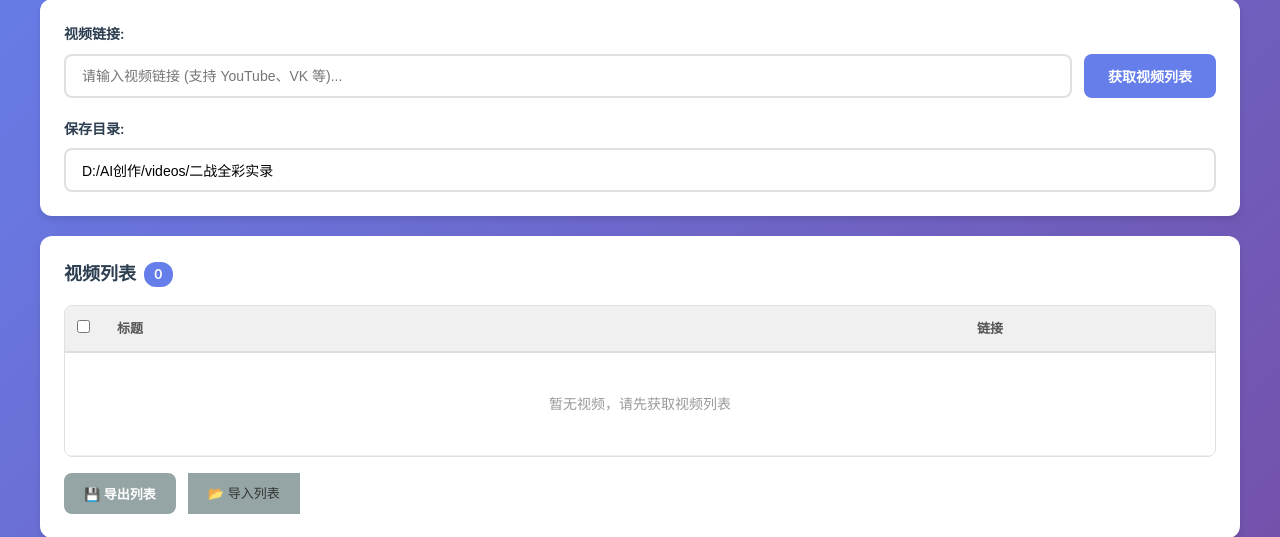
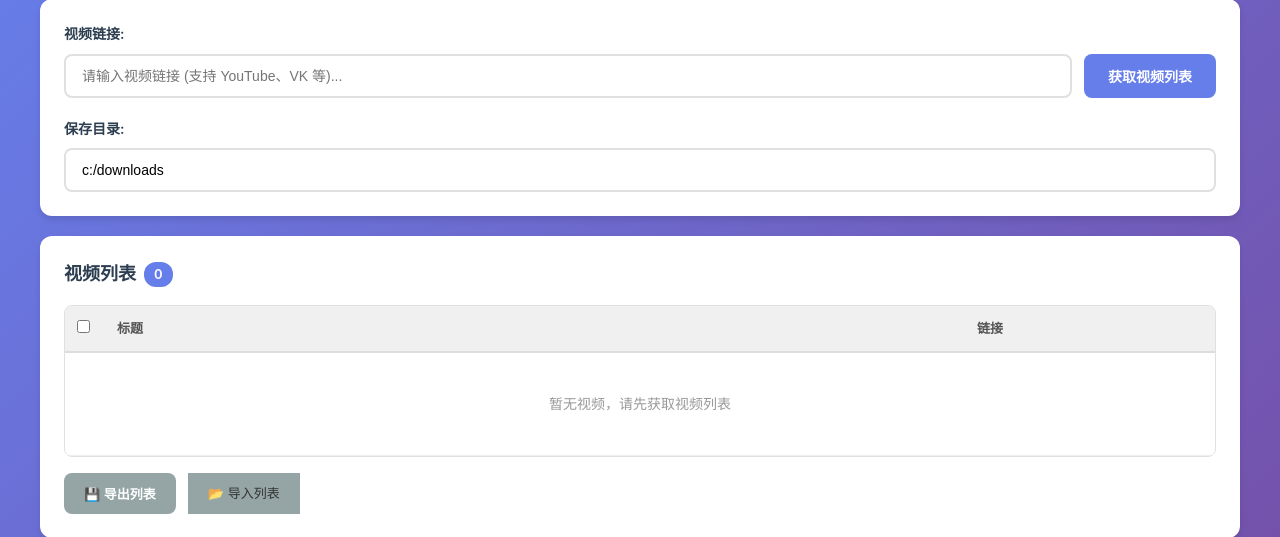
Before and after one commit to tonydasen/downloadvideo, a Flask app: page / in a window 1280 px wide. Shown: the part 102-639 px from the top of the page. Run offline with Flask 3, Linux system fonts and the light colour scheme.

Commit message:
Add files via upload

```diff
--- a/templates/index.html
+++ b/templates/index.html
@@ -22,7 +22,7 @@
             <div class="form-group">
                 <label for="saveDir">保存目录:</label>
                 <div class="input-group">
-                    <input type="text" id="saveDir" value="D:/AI创作/videos/二战全彩实录">
+                    <input type="text" id="saveDir" value="c:/downloads">
                 </div>
             </div>
         </div>
```
